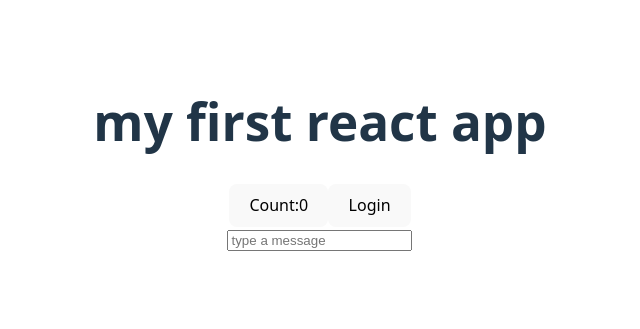
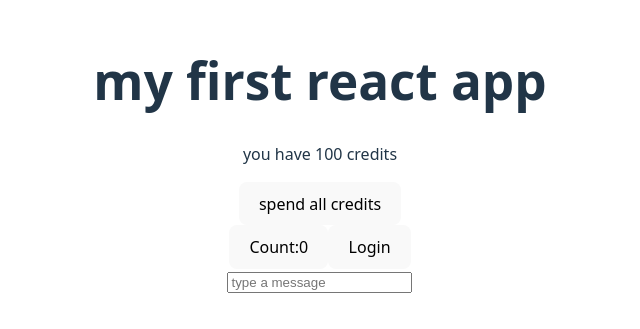
Before and after one commit to anubapatla/My-First-React-App, a React (Vite) app: page / in a window 1280 px wide. Shown: the part 237-566 px from the top of the page, without its empty margins (320-960 px from the left). Built offline with nearby package versions, Linux system fonts and the light colour scheme.

Commit message:
Usercarddetails component created and hooks rule1 top level only follows

```diff
--- a/src/App.jsx
+++ b/src/App.jsx
@@ -23,12 +23,14 @@
 import "./App.css";
 import { Counter } from "./Counter";
 import { LoginCard } from "./LoginCard";
+import { UserDashboard } from "./UserDashboard";
 function App() {
   //const [count, setCount] = useState(0)
 
   return (
     <div>
        <h1> my first react app</h1>
+       <UserDashboard isPremium={true}/>
        <Counter/>
        <LoginCard/>
     </div>
--- /dev/null
+++ b/src/UserDashboard.jsx
@@ -0,0 +1,15 @@
+import { useState } from "react";
+export const UserDashboard =({ isPremium}) =>{
+    const [credits,setCredits] = useState(100);
+    if (!isPremium){
+        return<div> upgrade to premium to see credits</div>;
+    }
+    return(
+        <div>
+            <p>
+                you have {credits} credits
+            </p>
+            <button onClick={ () =>setCredits(0)}>spend all credits</button>
+        </div>
+    );
+};
```
